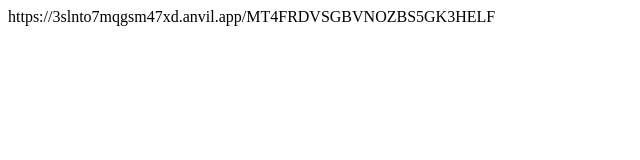
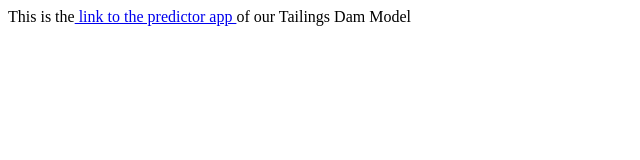
Before and after one commit to vedkr/vedkr.github.io, a plain HTML site: page index.html in a window 1280 px wide. Shown: the whole page, without its empty margins (0-640 px from the left). Drawn offline with Linux system fonts and the light colour scheme.

Commit message:
Update index.html

```diff
--- a/index.html
+++ b/index.html
@@ -1,4 +1,6 @@
 <html>
 <head><title>working</title></head>
-<body>https://3slnto7mqgsm47xd.anvil.app/MT4FRDVSGBVNOZBS5GK3HELF</body>
+<body>
+  This is the<a href="https://3slnto7mqgsm47xd.anvil.app/MT4FRDVSGBVNOZBS5GK3HELF"> link to the predictor app </a>of our Tailings Dam Model
+</body>
 </html>
```
